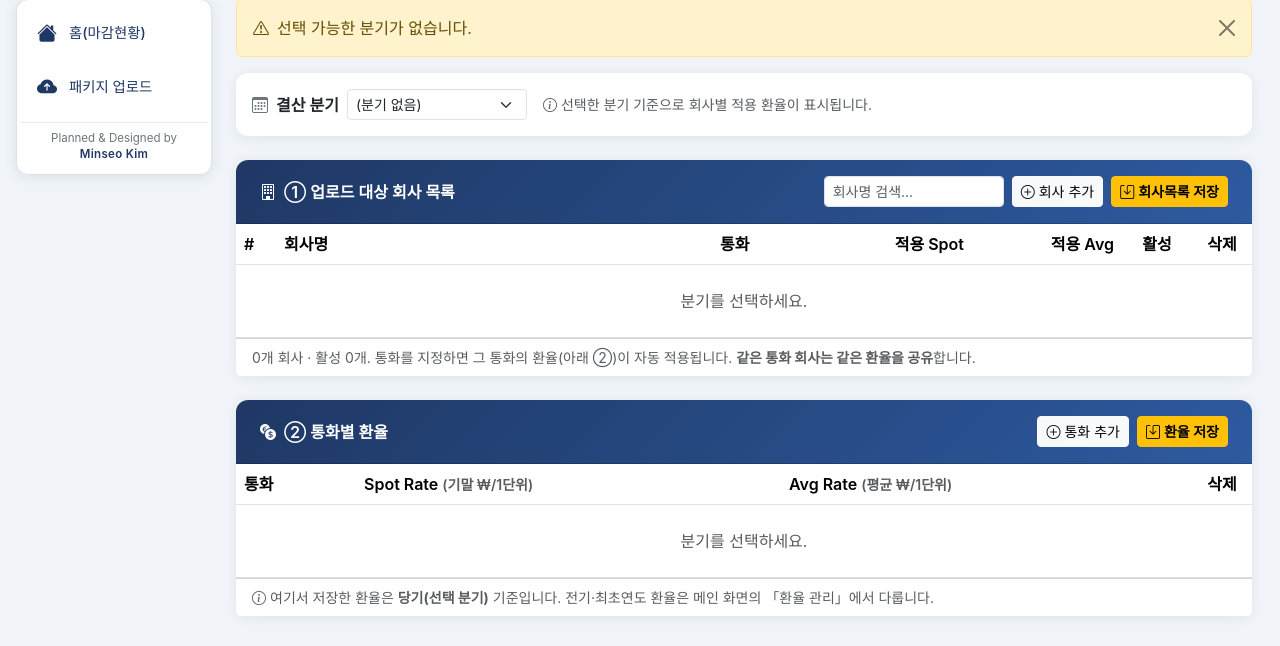
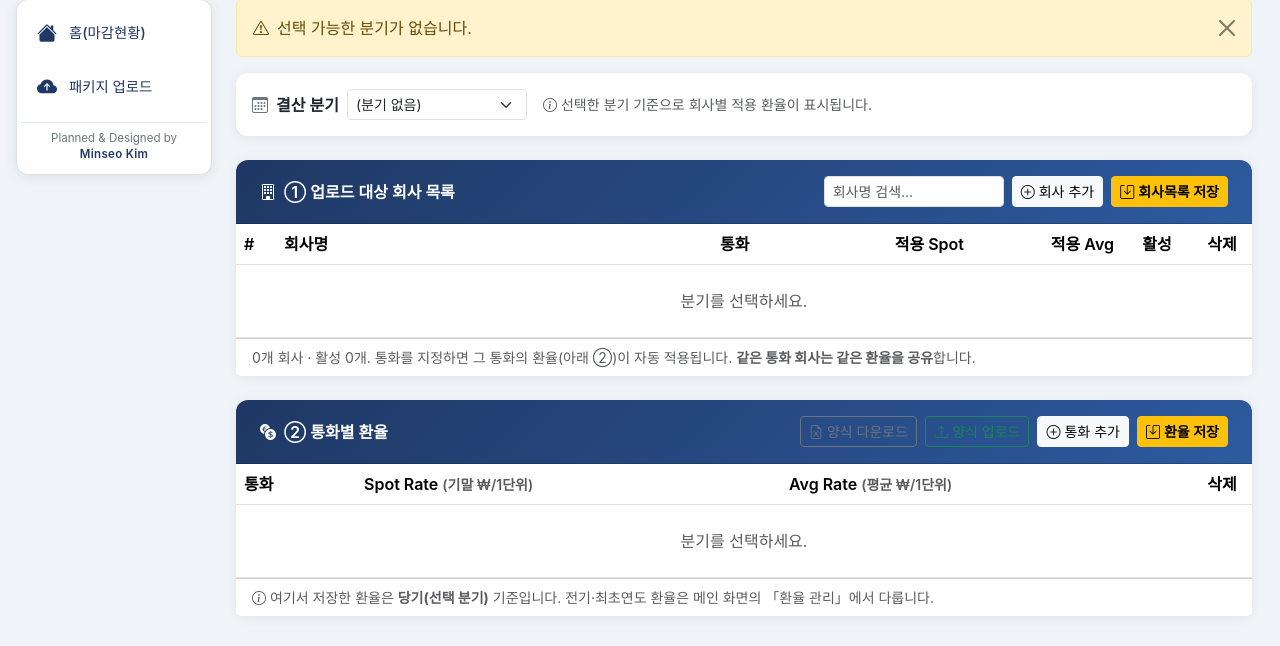
Before and after one commit to minseokim-saea/consol, a Flask app: template templates/admin_company_master.html in a window 1280 px wide. Shown: the part 81-727 px from the top of the page. Run offline with Flask 3, Linux system fonts and the light colour scheme; the template is opened without the code that fills it: most values are stand-ins (such as "Sample title", 1, 10 or a date in 2020); some libraries are stand-ins or nearby versions; some web fonts are replaced.

Commit message:
환율 업로드기능 추가

```diff
--- a/templates/admin_company_master.html
+++ b/templates/admin_company_master.html
@@ -91,7 +91,10 @@
   <div class="card mb-4">
     <div class="card-header d-flex align-items-center justify-content-between gap-2 flex-wrap">
       <span><i class="bi bi-currency-exchange me-2"></i>② 통화별 환율 <small class="opacity-75" id="ratePeriodLabel"></small></span>
-      <div class="d-flex gap-2">
+      <div class="d-flex gap-2 flex-wrap">
+        <button type="button" class="btn btn-sm btn-outline-secondary" id="fxTemplateBtn" title="환율 일괄 업로드용 엑셀 양식을 다운로드합니다"><i class="bi bi-file-earmark-excel me-1"></i>양식 다운로드</button>
+        <button type="button" class="btn btn-sm btn-outline-success" id="fxUploadBtn" title="원래 양식(엑셀)으로 당기 환율을 일괄 업로드합니다"><i class="bi bi-upload me-1"></i>양식 업로드</button>
+        <input type="file" id="fxUploadInput" class="d-none" accept=".xlsx,.xls,.xlsm">
         <button type="button" class="btn btn-sm btn-light" id="addCurrencyBtn"><i class="bi bi-plus-circle me-1"></i>통화 추가</button>
         <button type="button" class="btn btn-sm btn-warning fw-semibold" id="saveRatesBtn"><i class="bi bi-save me-1"></i>환율 저장</button>
       </div>
@@ -298,6 +301,40 @@ document.getElementById('rateBody').addEventListener('click', e=>{
   btn.closest('tr')?.remove();
 });
 
+// ── 환율 양식(엑셀) 다운로드 / 업로드 — 기존 FX 엔드포인트 재사용 ──
+document.getElementById('fxTemplateBtn').addEventListener('click', ()=>{
+  const qs = curYear ? ('?year=' + encodeURIComponent(curYear)) : '';
+  window.location.href = '/admin/fx-rates/template' + qs;
+});
+document.getElementById('fxUploadBtn').addEventListener('click', ()=>{
+  if(!curYear) { showAlert('warn','<i class="bi bi-exclamation-triangle"></i> 먼저 분기를 선택하세요.'); return; }
+  document.getElementById('fxUploadInput').click();
+});
+document.getElementById('fxUploadInput').addEventListener('change', async (ev)=>{
+  const input = ev.target;
+  const file = input.files && input.files[0];
+  if(!file) return;
+  if(!curYear) { showAlert('warn','<i class="bi bi-exclamation-triangle"></i> 먼저 분기를 선택하세요.'); input.value=''; return; }
+  if(!confirm(`${curYear} 당기 환율을 업로드한 파일로 대체합니다.\n(시트 "당기환율" · 칼럼: 통화코드 | Spot Rate | Avg Rate)\n계속할까요?`)) { input.value=''; return; }
+  const fd = new FormData();
+  fd.append('file', file);
+  const btn = document.getElementById('fxUploadBtn');
+  btn.disabled = true;
+  try {
+    const res = await fetch(`/admin/fx-rates/${encodeURIComponent(curYear)}/upload`, { method:'POST', body: fd });
+    const data = await res.json();
+    if(!res.ok || data.error) throw new Error(data.error || '업로드 실패');
+    const priorMsg = (data.is_first_year && data.prior_saved) ? `, 전기 ${data.prior_saved}개` : '';
+    showAlert('success', `<i class="bi bi-check-circle"></i> 환율 업로드 완료 — 당기 ${data.currencies_saved}개${priorMsg} (회사별 적용 환율에 반영됨)`);
+    await loadData(curYear);   // 재로딩으로 ②표·회사별 적용환율 동기화
+  } catch(e) {
+    showAlert('error', `<i class="bi bi-x-circle"></i> ${escapeHtml(e.message)}`);
+  } finally {
+    btn.disabled = false;
+    input.value = '';
+  }
+});
+
 document.getElementById('addCurrencyBtn').addEventListener('click', ()=>{
   const cur = (prompt('추가할 통화 코드 (예: USD, VND, CNY)')||'').trim().toUpperCase();
   if(!cur || cur==='KRW') { if(cur==='KRW') showAlert('warn','<i class="bi bi-exclamation-triangle"></i> KRW는 1.0 고정입니다.'); return; }
```
